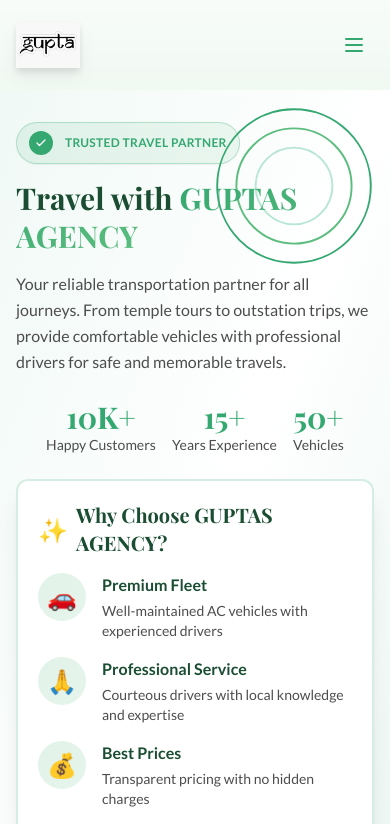
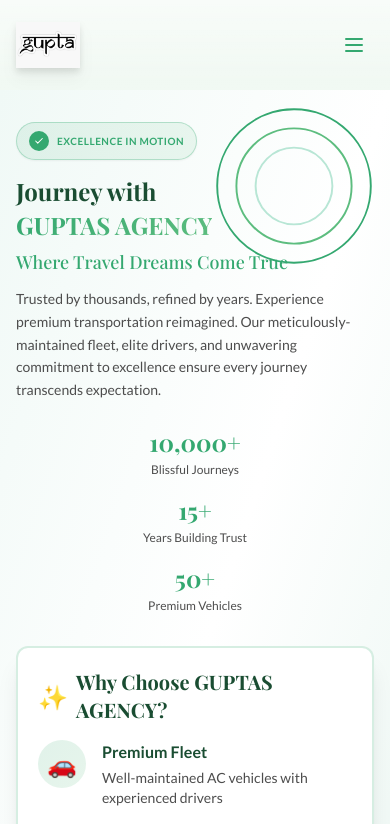
Before and after one commit to nagendra1909/Guptas-Travels, a React (Vite) app: page / in a window 390 px wide. Shown: the top 824 px of the page. Built offline with nearby package versions, Linux system fonts and the light colour scheme.

Commit message:
Update Hero component styles and content for improved branding and responsiveness

```diff
--- a/client/components/Hero.tsx
+++ b/client/components/Hero.tsx
@@ -38,59 +38,59 @@ export default function Hero() {
         <div className="flex-1 max-w-3xl w-full">
           {/* Premium badge */}
           <div
-            className="relative inline-flex items-center gap-3 px-3 sm:px-4 py-2 rounded-full bg-gradient-to-r from-[#34a870]/10 to-[#5dbd7f]/10 border border-[#34a870]/30 mb-4 sm:mb-6 shadow-sm hover:shadow-md transition-shadow smooth-transition"
+            className="relative inline-flex items-center gap-2 sm:gap-3 px-3 sm:px-4 py-2 rounded-full bg-gradient-to-r from-[#34a870]/10 to-[#5dbd7f]/10 border border-[#34a870]/30 mb-4 sm:mb-6 shadow-sm hover:shadow-md transition-shadow smooth-transition"
             role="status"
-            aria-label="Trusted travel partner"
-            title="Trusted travel partner — verified"
+            aria-label="Excellence in motion"
+            title="Excellence in Motion — Signature Travel Experience"
           >
-            <span className="relative flex items-center justify-center w-6 h-6 rounded-full bg-[#34a870] flex-shrink-0">
+            <span className="relative flex items-center justify-center w-5 h-5 sm:w-6 sm:h-6 rounded-full bg-[#34a870] flex-shrink-0">
               <span className="absolute inline-flex h-full w-full rounded-full bg-[#34a870] opacity-30 animate-ping"></span>
-              <svg className="relative w-3 h-3 text-white" viewBox="0 0 24 24" fill="none" xmlns="http://www.w3.org/2000/svg" aria-hidden>
+              <svg className="relative w-2.5 h-2.5 sm:w-3 sm:h-3 text-white" viewBox="0 0 24 24" fill="none" xmlns="http://www.w3.org/2000/svg" aria-hidden>
                 <path d="M20 6L9 17l-5-5" stroke="currentColor" strokeWidth="2.5" strokeLinecap="round" strokeLinejoin="round" />
               </svg>
             </span>
 
             <div className="flex flex-col sm:flex-row sm:items-baseline gap-0">
-              <span className="text-[#34a870] font-['Lato'] font-semibold text-xs sm:text-sm tracking-wide">
-                TRUSTED TRAVEL PARTNER
+              <span className="text-[#34a870] font-['Lato'] font-semibold text-[10px] sm:text-sm tracking-wider">
+                EXCELLENCE IN MOTION
               </span>
             </div>
           </div>
 
-          <h1 className="font-['Playfair_Display'] text-3xl sm:text-5xl lg:text-7xl font-bold leading-tight text-[#1a4d32] mb-4 sm:mb-6">
-            Travel with{" "}
+          <h1 className="font-['Playfair_Display'] text-2xl sm:text-4xl lg:text-6xl xl:text-7xl font-bold leading-tight text-[#1a4d32] mb-3 sm:mb-6">
+            <span className="block mb-1 sm:mb-2">Journey with</span>
             <span className="text-gradient-green">GUPTAS AGENCY</span>
+            <span className="block text-[#34a870] text-lg sm:text-2xl lg:text-4xl font-light mt-2 sm:mt-3">Where Travel Dreams Come True</span>
           </h1>
 
-          <p className="text-[#4d4d4d] text-base sm:text-lg lg:text-xl leading-relaxed mb-6 sm:mb-8 font-['Lato']">
-            Your reliable transportation partner for all journeys. From temple tours to outstation trips,
-            we provide comfortable vehicles with professional drivers for safe and memorable travels.
+          <p className="text-[#4d4d4d] text-sm sm:text-base lg:text-lg xl:text-xl leading-relaxed mb-6 sm:mb-10 font-['Lato'] max-w-3xl">
+            Trusted by thousands, refined by years. Experience premium transportation reimagined. Our meticulously-maintained fleet, elite drivers, and unwavering commitment to excellence ensure every journey transcends expectation.
           </p>
 
-          {/* Stats */}
-          <div className="flex flex-wrap gap-4 sm:gap-8 mb-6 sm:mb-10 justify-center lg:justify-start">
-            <div className="text-center">
-              <div className="text-3xl font-bold text-[#34a870] font-['Playfair_Display']">
-                10K+
+          {/* Stats - Mobile Responsive Grid */}
+          <div className="flex flex-col sm:flex-row gap-4 sm:gap-6 lg:gap-10 mb-8 sm:mb-12">
+            <div className="flex-1 text-center sm:text-left">
+              <div className="text-2xl sm:text-3xl lg:text-4xl font-bold text-[#34a870] font-['Playfair_Display'] mb-1">
+                10,000+
               </div>
-              <div className="text-sm text-[#4d4d4d] font-['Lato']">
-                Happy Customers
+              <div className="text-xs sm:text-sm lg:text-base text-[#4d4d4d] font-['Lato'] font-medium">
+                Blissful Journeys
               </div>
             </div>
-            <div className="text-center">
-              <div className="text-3xl font-bold text-[#34a870] font-['Playfair_Display']">
+            <div className="flex-1 text-center sm:text-left">
+              <div className="text-2xl sm:text-3xl lg:text-4xl font-bold text-[#34a870] font-['Playfair_Display'] mb-1">
                 15+
               </div>
-              <div className="text-sm text-[#4d4d4d] font-['Lato']">
-                Years Experience
+              <div className="text-xs sm:text-sm lg:text-base text-[#4d4d4d] font-['Lato'] font-medium">
+                Years Building Trust
               </div>
             </div>
-            <div className="text-center">
-              <div className="text-3xl font-bold text-[#34a870] font-['Playfair_Display']">
+            <div className="flex-1 text-center sm:text-left">
+              <div className="text-2xl sm:text-3xl lg:text-4xl font-bold text-[#34a870] font-['Playfair_Display'] mb-1">
                 50+
               </div>
-              <div className="text-sm text-[#4d4d4d] font-['Lato']">
-                Vehicles
+              <div className="text-xs sm:text-sm lg:text-base text-[#4d4d4d] font-['Lato'] font-medium">
+                Premium Vehicles
               </div>
             </div>
           </div>
--- a/index.html
+++ b/index.html
@@ -3,7 +3,7 @@
   <head>
     <meta charset="UTF-8" />
     <meta name="viewport" content="width=device-width, initial-scale=1.0" />
-    <link rel="icon" type="image/png" href="/guptas-logo.png" />
+    <link rel="icon" type="image/png" href="/gupta_logo.png" />
     <title>GUPTAS AGENCY - Your Trusted Travel Partner</title>
     <meta name="description" content="GUPTAS AGENCY offers reliable cab services for temple tours, outstation trips, and local travel. Book sedans, SUVs, and tempo travellers with professional drivers." />
 
```
